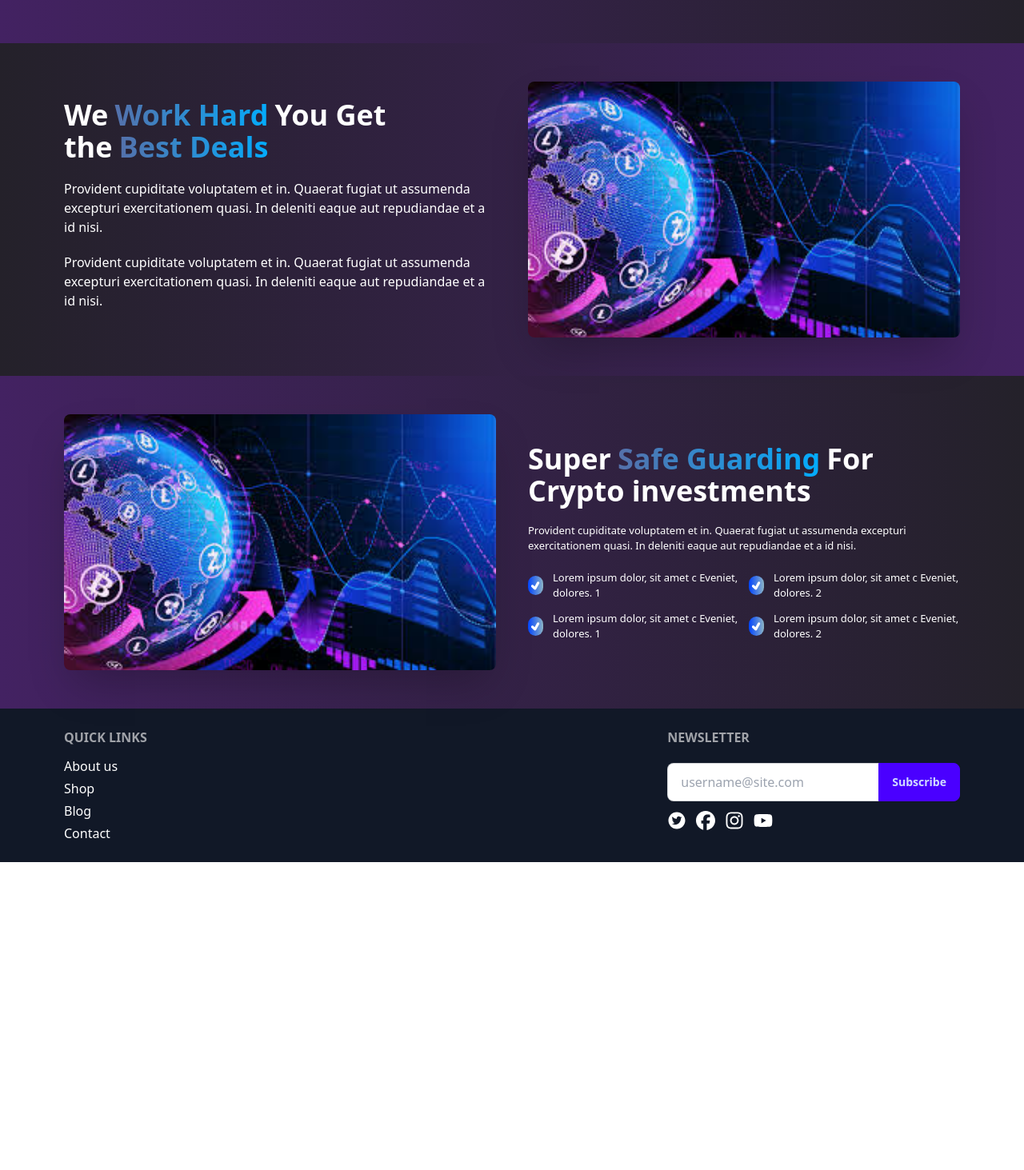
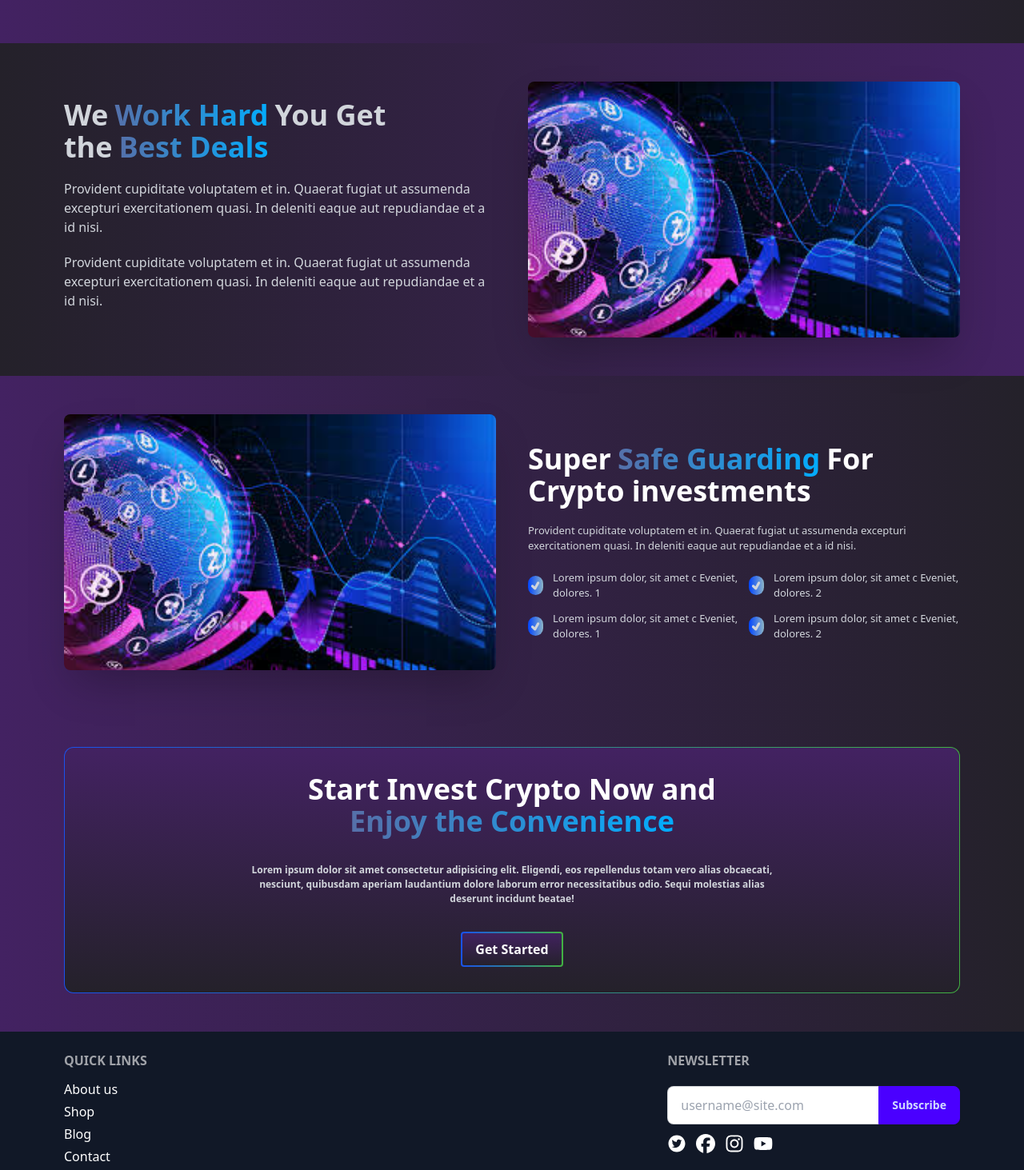
Before and after one commit to mdhabibur/frlnce_fgma_html, a React (Vite) app: page / in a window 1280 px wide. Shown: the part 1187-2650 px from the top of the page at 80% size. Before the commit the page ends 2265 px from the top, so only its background shows below. Built offline with nearby package versions, Linux system fonts and the light colour scheme.

Commit message:
update 15

```diff
--- a/src/components/home/DealsSection.jsx
+++ b/src/components/home/DealsSection.jsx
@@ -7,7 +7,7 @@ const DealsSection = () => {
     <div className="hero-content max-w-[100%] w-[100%] p-0 flex-col sm:flex-row gap-4 ">
 
 
-        <div className=" flex flex-col items-start justify-start sm:w-1/2 mr-6">
+        <div className=" flex flex-col items-start justify-start sm:w-1/2 mr-6 text-gray-300">
             <h3 className="my_h2">We
                 <span className="gradient-text font-bold px-2">
                 Work Hard
--- a/src/components/home/HeroSection.jsx
+++ b/src/components/home/HeroSection.jsx
@@ -16,12 +16,12 @@ const HeroSection = () => {
                 </div>
 
 
-				<div className=" flex flex-col items-start justify-center sm:w-1/2 px-4">
+				<div className=" flex flex-col items-start justify-center sm:w-1/2 px-4 ">
 					<h3 className="my_h2">Invest Crypto Now, to
                         <span className="gradient-text font-bold px-2">
                         Get Rich
                         </span> In the Future</h3>
-					<p className="py-6">
+					<p className="py-6 text-gray-300">
 						Provident cupiditate voluptatem et in. Quaerat fugiat ut assumenda
 						excepturi exercitationem quasi. In deleniti eaque aut repudiandae et
 						a id nisi.
--- a/src/components/home/InvestmentSection.jsx
+++ b/src/components/home/InvestmentSection.jsx
@@ -22,13 +22,13 @@ const InvestmentSection = () => {
 						<span className="gradient-text font-bold px-2">Safe Guarding</span>
 						For Crypto investments
 					</h3>
-					<p className="py-5 text-[13px]">
+					<p className="py-5 text-[13px] text-gray-300">
 						Provident cupiditate voluptatem et in. Quaerat fugiat ut assumenda
 						excepturi exercitationem quasi. In deleniti eaque aut repudiandae et
 						a id nisi.
 					</p>
 
-                    <div className=" flex flex-col gap-3 items-center">
+                    <div className=" flex flex-col gap-3 items-center text-gray-300">
                         {/* row 1  */}
                         <div className=" flex flex-col sm:flex-row gap-3 items-center justify-between">
 
--- a/src/components/home/ServicesSection.jsx
+++ b/src/components/home/ServicesSection.jsx
@@ -17,7 +17,7 @@ const ServicesSection = () => {
 
                   <p className="sm:w-[40%] text-sm">Lorem ipsum dolor sit amet conse. Neque ullam Non, deleniti!</p>
 
-                  <div className=" flex flex-row gap-5 items-center justify-start">
+                  <div className=" flex flex-row gap-5 items-center justify-start cursor-pointer">
 
                   <BsArrowLeftCircle  className="w-7 h-7" />
                   <BsArrowRightCircle className="w-7 h-7 bg-custom-button-bg-gradient rounded-full" />
--- /dev/null
+++ b/src/components/home/StartInvestSection.jsx
@@ -0,0 +1,34 @@
+import React from 'react'
+
+const StartInvestSection = () => {
+  return (
+    <div className="hero max-h-full py-6">
+    <div className="hero-content max-w-[100%] w-[100%] p-0  flex-col sm:flex-row gap-4 justify-start items-center btn_outline_blue_sky_blue border-[1px] rounded-[12px] py-8 ">
+
+        <div className=" flex flex-col items-center justify-center w-[100%] gap-8 ">
+
+            <h3 className="my_h2  text-center">
+                Start Invest Crypto Now and <br/>
+                <span className="gradient-text font-bold px-2">Enjoy the Convenience</span>
+
+            </h3>
+
+            <p className=' items-center text-center text-[12px] w-[60%]  text-gray-300'>Lorem ipsum dolor sit amet consectetur adipisicing elit. Eligendi, eos repellendus totam vero alias obcaecati, nesciunt, quibusdam aperiam laudantium dolore laborum error necessitatibus odio. Sequi molestias alias deserunt incidunt beatae!</p>
+
+
+            <button className="btn_outline_blue_sky_blue">Get Started</button>
+
+
+        </div>
+
+
+
+
+
+
+    </div>
+</div>
+  )
+}
+
+export default StartInvestSection
--- a/src/pages/Home.jsx
+++ b/src/pages/Home.jsx
@@ -4,6 +4,7 @@ import ExperienceSection from "../components/home/ExperienceSection";
 import ServicesSection from "../components/home/ServicesSection";
 import DealsSection from "../components/home/DealsSection";
 import InvestmentSection from "../components/home/InvestmentSection";
+import StartInvestSection from "../components/home/StartInvestSection";
 
 const Home = () => {
 	return (
@@ -58,6 +59,22 @@ const Home = () => {
 
 
 
+           {/*start Investment sections  */}
+		   <div
+				id="startInvestSection"
+				className="startInvestSection bg-custom-gradient-ltr section-main-layout text-white "
+			>
+                <StartInvestSection />
+
+			</div>
+
+
+
+
+
+
+
+
 
 
 
```
